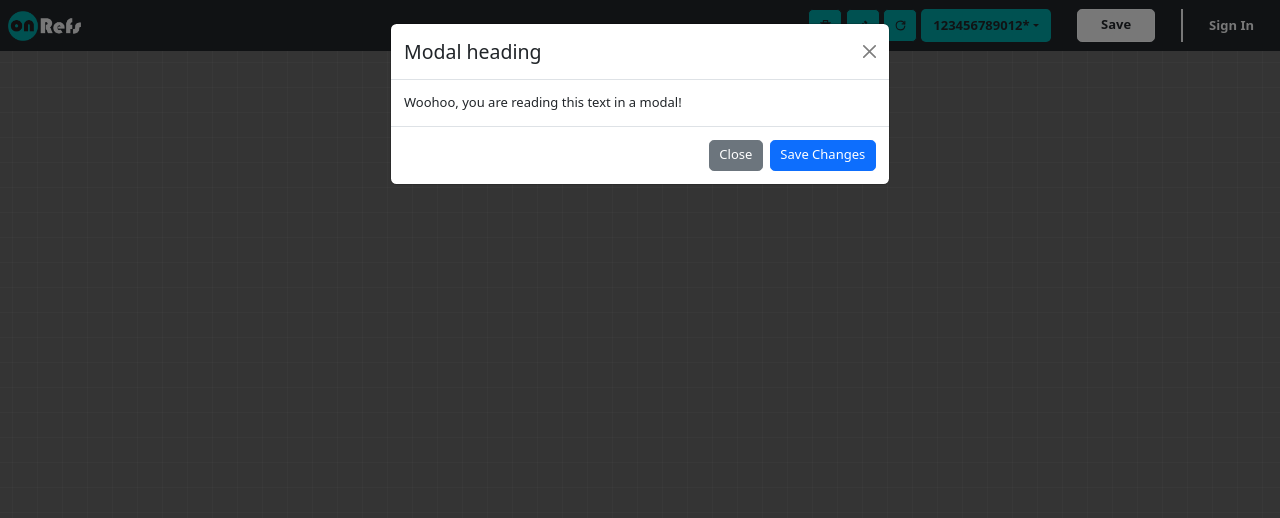
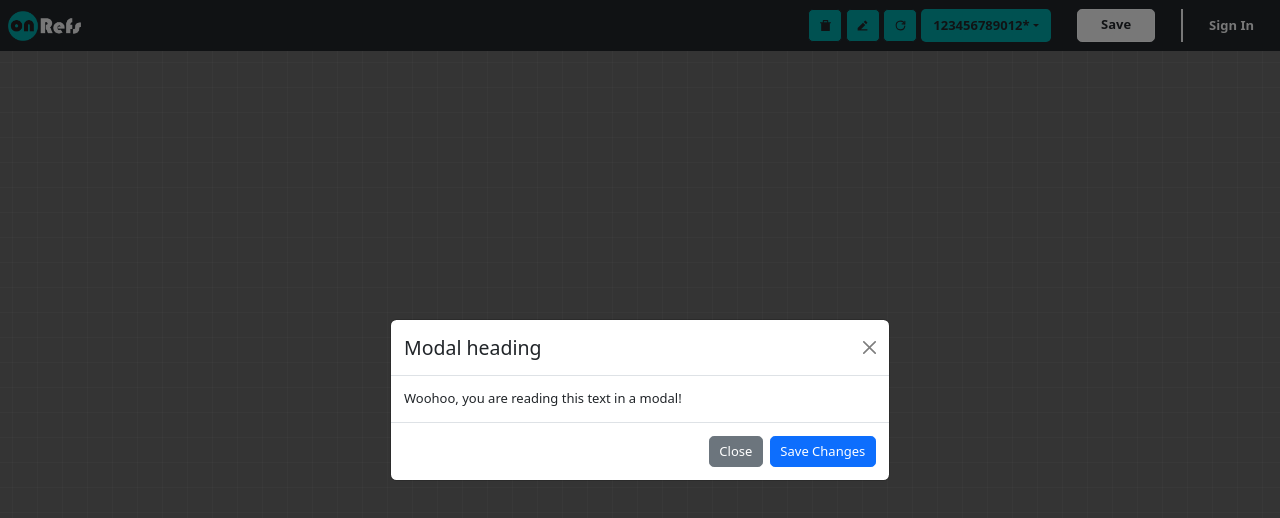
Before and after one commit to Vergiis/OnRefs, a React (Vite) app: page / in a window 1280 px wide. Both pictures are taken after a click on the button "Sign In". Shown: the top 518 px of the page. Built offline with nearby package versions, Linux system fonts and the light colour scheme.

Commit message:
1 file modified

```diff
--- a/src/LoginModal.tsx
+++ b/src/LoginModal.tsx
@@ -3,7 +3,7 @@ import Modal from 'react-bootstrap/Modal';
 
 export function LoginModal({ show, handleClose }) {
   return (
-    <Modal show={show} onHide={handleClose}>
+    <Modal show={show} onHide={handleClose} centered>
       <Modal.Header closeButton>
         <Modal.Title>Modal heading</Modal.Title>
       </Modal.Header>
```
